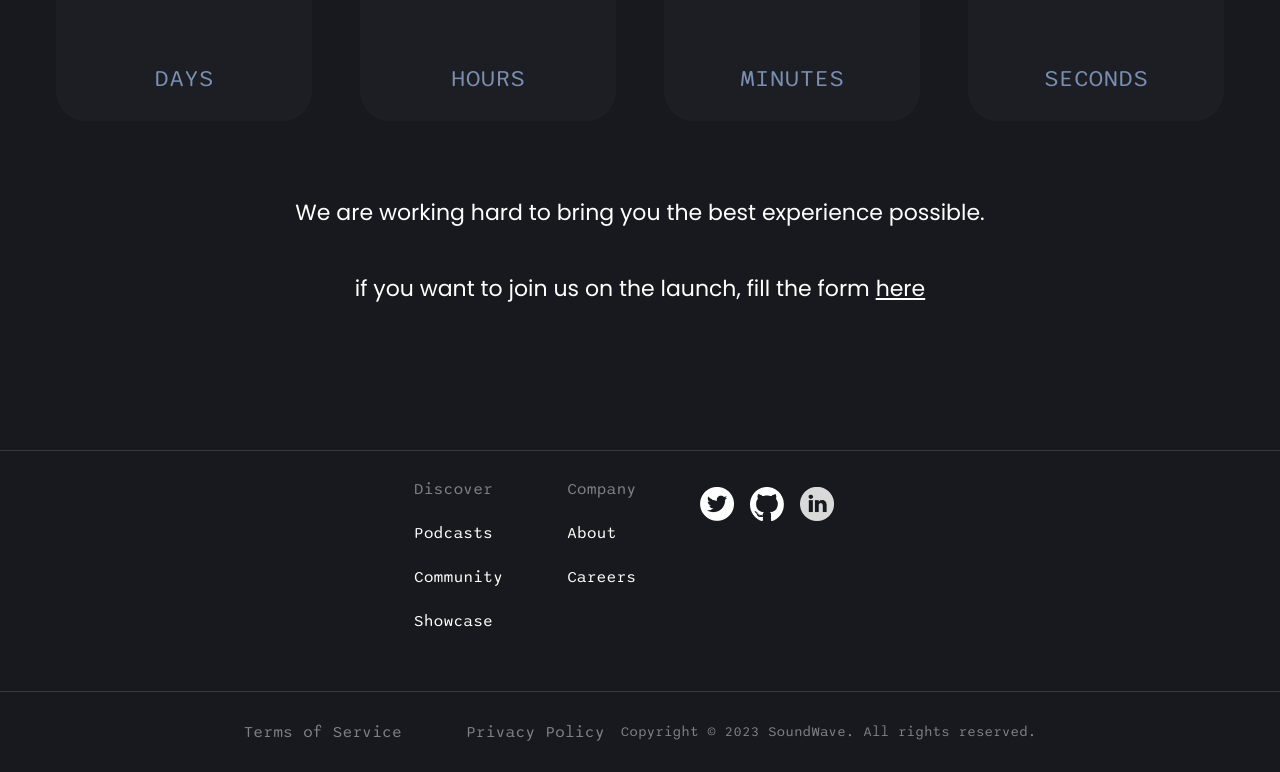
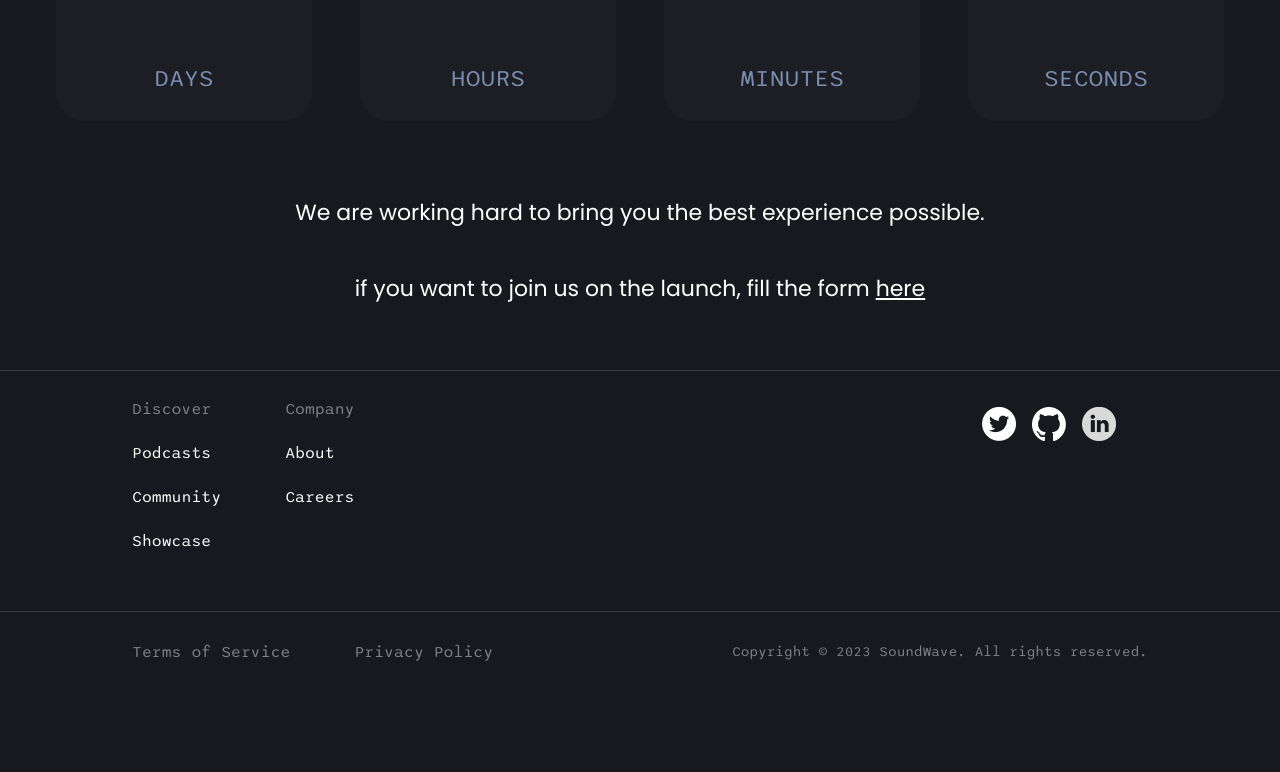
Before and after one commit to gabrielccarvalho/SoundWave, a Next.js app: page / in a window 1280 px wide. Shown: the part 1151-1923 px from the top of the page. After the commit the page ends 1843 px from the top, so only its background shows below. Built offline with nearby package versions, Linux system fonts and the light colour scheme.

Commit message:
:bug: fix: fix footer

```diff
--- a/src/containers/Footer.tsx
+++ b/src/containers/Footer.tsx
@@ -8,6 +8,7 @@ const Container = styled.div`
   display: flex;
   flex-direction: row;
   justify-content: space-between;
+  background-color: ${colors.primary.background};
   align-items: flex-start;
   column-gap: 2rem;
   padding: 1rem 2rem;
@@ -81,16 +82,9 @@ const PolicyContainer = styled.div`
   }
 `
 
-const Wrapper = styled.div`
-  display: flex;
-  flex-direction: column;
-  background-color: ${colors.primary.background};
-  margin-top: 5rem;
-`
-
 const Footer = () => {
   return (
-    <Wrapper>
+    <>
       <Divider />
       <Container>
         <Col>
@@ -117,7 +111,7 @@ const Footer = () => {
         </Col>
         <Text name='Copyright © 2023 SoundWave. All rights reserved.' color={colors.secondary.text} fontSize='14px' font='Sono' />
       </PolicyContainer>
-    </Wrapper>
+    </>
   )
 }
 
--- a/src/containers/Form.tsx
+++ b/src/containers/Form.tsx
@@ -90,6 +90,7 @@ const Wrapper = styled.div`
 
   @media (max-width: 414px) {
     height: calc(100vh - 16rem);
+    margin-bottom: 4rem;
   }
 `
 
```
